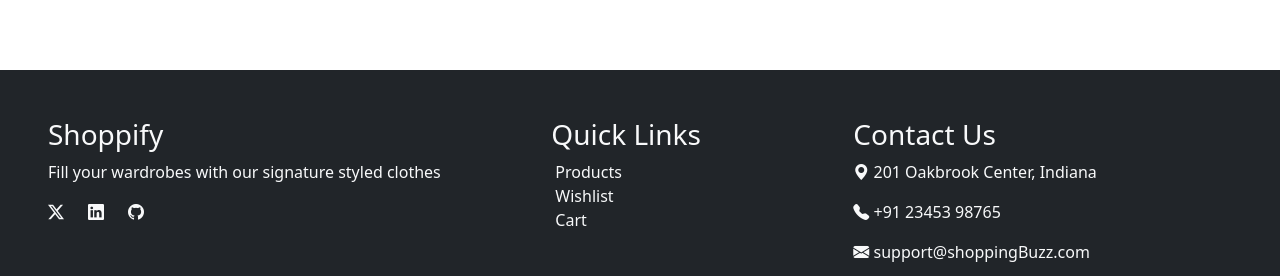
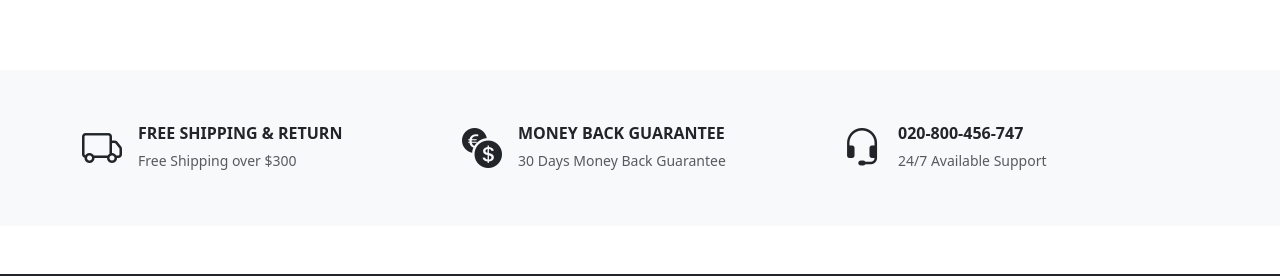
Before and after one commit to Malaya47/QuantumQuikShop, a React (Vite) app: page / in a window 1280 px wide. Shown: the part 1396-1672 px from the top of the page. Built offline with nearby package versions, Linux system fonts and the light colour scheme.

Commit message:
Added Service section

```diff
--- a/src/components/HeroImageSection.jsx
+++ b/src/components/HeroImageSection.jsx
@@ -5,7 +5,9 @@ import {
   emptyWomenArray,
   emptyKidsArray,
 } from "../features/filterSlice";
+
 import Carousel from "./Carousel";
+import ServiceSection from "./ServiceSection";
 
 const HeroImageSection = () => {
   const dispatch = useDispatch();
@@ -79,6 +81,7 @@ const HeroImageSection = () => {
           </div>
         </div>
       </section>
+      <ServiceSection />
     </div>
   );
 };
--- /dev/null
+++ b/src/components/ServiceSection.jsx
@@ -0,0 +1,50 @@
+import React from "react";
+
+const ServiceSection = () => {
+  return (
+    <>
+      <div className="bg-light text-dark py-5 mb-5">
+        <div className="container">
+          <div className="row">
+            {/* Free Shipping */}
+            <div className="col-lg-4 service-column d-flex align-items-center">
+              <i class="bi bi-truck me-3 fs-1"></i>
+              <div className="service-text">
+                <h6 className="text-uppercase fw-bold mb-1">
+                  Free shipping &amp; return
+                </h6>
+                <small className="text-muted fw-light text-sm mb-0">
+                  Free Shipping over $300
+                </small>
+              </div>
+            </div>
+            {/* Money Back Guarantee */}
+            <div className="col-lg-4 service-column d-flex align-items-center">
+              <i class="bi bi-currency-exchange me-3 fs-1"></i>
+              <div className="service-text">
+                <h6 className="text-uppercase fw-bold mb-1">
+                  Money back guarantee
+                </h6>
+                <small className="text-muted fw-light text-sm mb-0">
+                  30 Days Money Back Guarantee
+                </small>
+              </div>
+            </div>
+            {/* Support */}
+            <div className="col-lg-4 service-column d-flex align-items-center">
+              <i class="bi bi-headset me-3 fs-1"></i>
+              <div className="service-text">
+                <h6 className="text-uppercase fw-bold mb-1">020-800-456-747</h6>
+                <small className="text-muted fw-light text-sm mb-0">
+                  24/7 Available Support
+                </small>
+              </div>
+            </div>
+          </div>
+        </div>
+      </div>
+    </>
+  );
+};
+
+export default ServiceSection;
```
